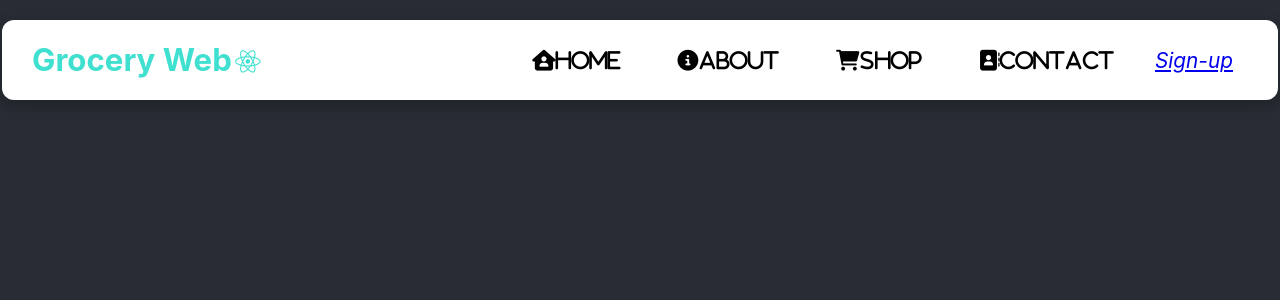
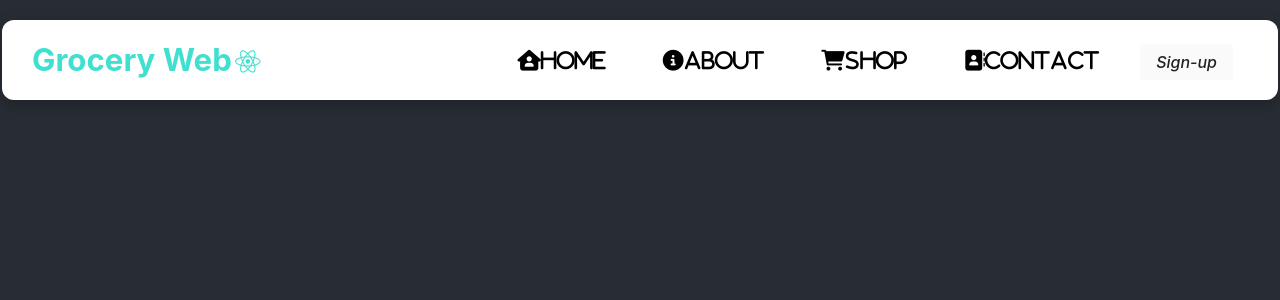
Before and after one commit to Sebadm20/Grocery-Website, a React (Create React App) app: page / in a window 1280 px wide. Shown: the top 300 px of the page. Built offline with nearby package versions, Linux system fonts and the light colour scheme.

Commit message:
Se agregan nuevas funcionalidades responsive a la parte de mobile

```diff
--- a/src/Components/NavbarStyle.css
+++ b/src/Components/NavbarStyle.css
@@ -57,6 +57,18 @@
     display:none;
 }
 
+.nav-links-mobile{
+    padding: 0.5rem 1rem;
+    white-space: nowrap;
+    background-color: #fafafa;
+    border-radius: 3px;
+    text-decoration: none;
+    font-size: 1rem;
+    font-weight: 500;
+    color: #222;
+
+}
+
 @media screen and (max-width:850px){
     .NavbarItems{
         z-index: 99;
@@ -90,11 +102,21 @@
         color: #222;
     }
     .nav-links:hover{
-        background: rgba(255, 255, 255, 0.25);
+        background: #40E0D0;
         backdrop-filter: blur(20px);
 
     }
     .menu-icons{
         display: block;
     }
+    .nav-links-mobile{
+        padding: 1.2rem;
+        display: block;
+        text-align: center;
+        font-size: 1.3rem;
+        font-weight: bold;
+        width: 70%;
+        margin: auto;
+
+    }
 }
```
